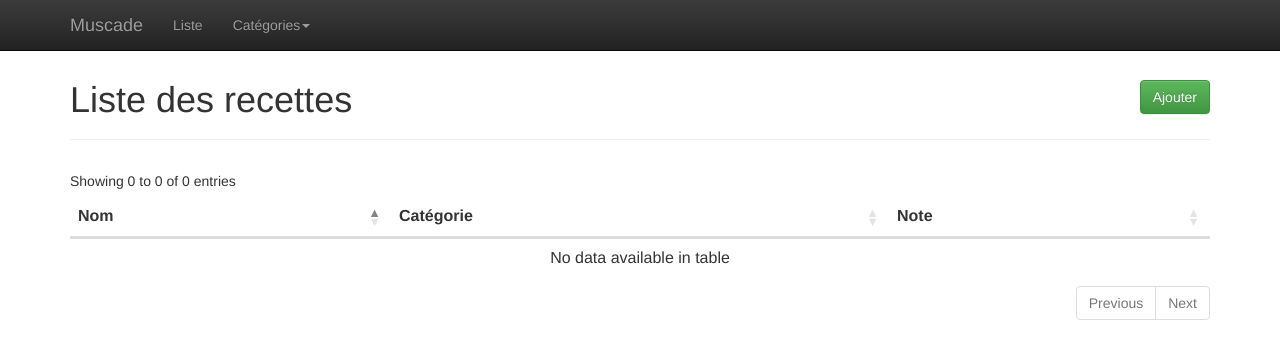
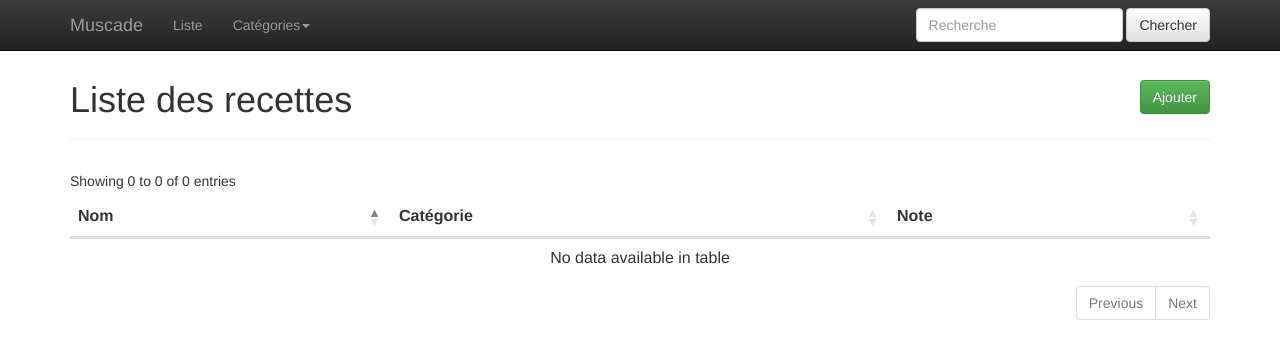
Before and after one commit to mdupuis/muscade, a Flask app: page / in a window 1280 px wide. Shown: the top 359 px of the page. Run offline with Flask 2, Linux system fonts and the light colour scheme; data that the repository does not hold is empty; some libraries are stand-ins or nearby versions.

Commit message:
Add basic search option to search in name, ingredients and instruction.

```diff
--- a/app/templates/base.html
+++ b/app/templates/base.html
@@ -40,7 +40,6 @@
         <div class="navbar-header">
             <button type="button" class="navbar-toggle collapsed" data-toggle="collapse" data-target="#navbar"
                     aria-expanded="false" aria-controls="navbar">
-                <span class="sr-only">Toggle navigation</span>
                 <span class="icon-bar"></span>
                 <span class="icon-bar"></span>
                 <span class="icon-bar"></span>
@@ -48,6 +47,12 @@
             <a class="navbar-brand" href="/">Muscade</a>
         </div>
         <div id="navbar" class="collapse navbar-collapse">
+            <form class="navbar-form navbar-right" role="search" action="{{ url_for('search') }}">
+                <div class="form-group">
+                    <input type="text" class="form-control" name="s" placeholder="Recherche">
+                </div>
+                <button type="submit" class="btn btn-default">Chercher</button>
+            </form>
             <ul class="nav navbar-nav">
                 <li><a href="/">Liste</a></li>
                 <li class="dropdown">
--- a/app/templates/list.html
+++ b/app/templates/list.html
@@ -6,7 +6,7 @@
             <a href="{{ url_for('edit_recipe') }}" class='btn btn-success'>Ajouter</a>
         </div>
     </div>
-    <h1>Liste des recettes</h1>
+    <h1>Liste des recettes {% if header_suffix %} - {{ header_suffix }} {% endif %}</h1>
 </div>
 <table id="table_list" class="table">
     <thead>
--- a/app/views.py
+++ b/app/views.py
@@ -17,15 +17,29 @@ def page_not_found(e):
 def index():
     recipes = Recipe.select()
     return render_template("list.html",
-                           title='Home',
+                           title='Accueil',
                            recipes=recipes)
 
 
 @app.route('/category/<int:category_id>')
 def by_category(category_id):
     recipes = Recipe.select().where(Recipe.category == category_id)
+    category_names = [x[1] for x in categories if x[0] == category_id]
+
     return render_template("list.html",
-                           title='Home',
+                           title='Catégories',
+                           header_suffix=category_names[0] if len(category_names) else None,
+                           recipes=recipes)
+
+@app.route('/search')
+def search():
+    query = request.args.get('s')
+    recipes = Recipe.select().where(Recipe.name ** ('%%%s%%' % query) |
+                                    Recipe.ingredients ** ('%%%s%%' % query) |
+                                    Recipe.instructions ** ('%%%s%%' % query))
+    return render_template("list.html",
+                           title='Recherche',
+                           header_suffix=query,
                            recipes=recipes)
 
 
```
